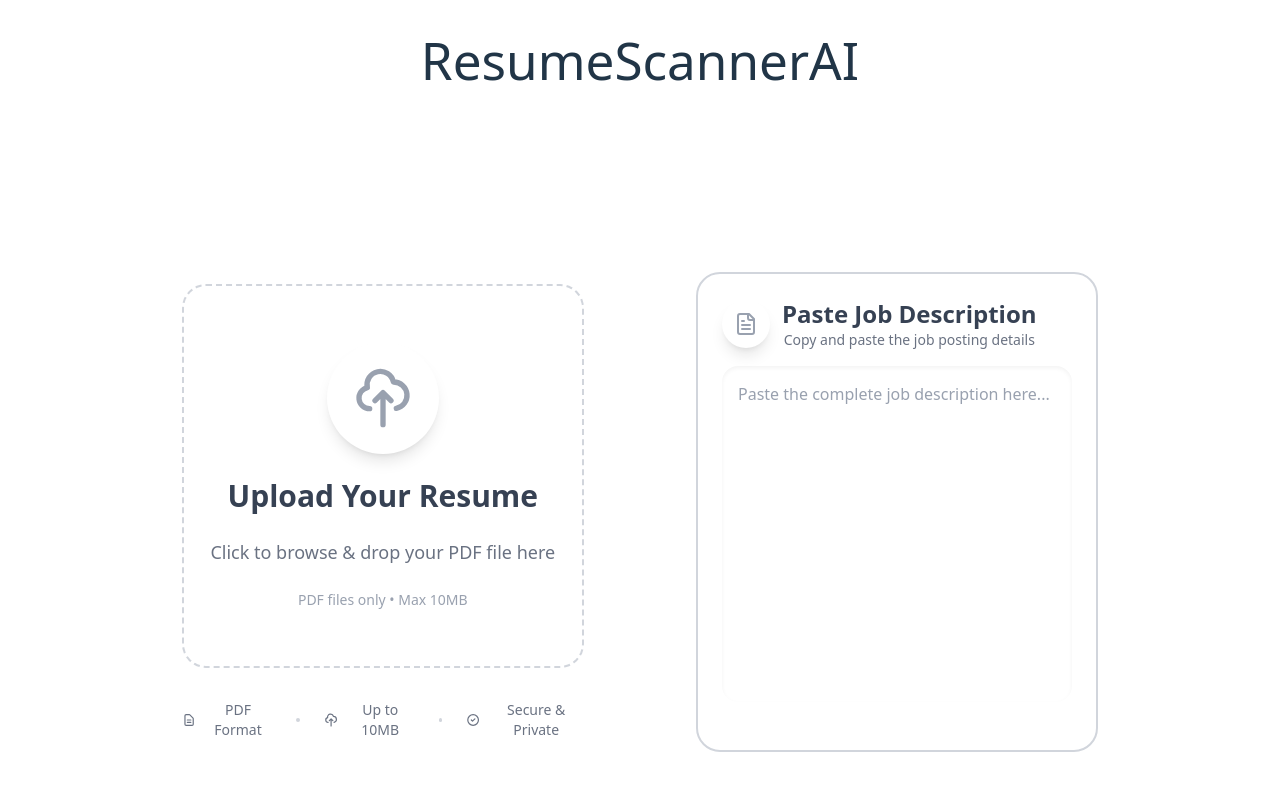
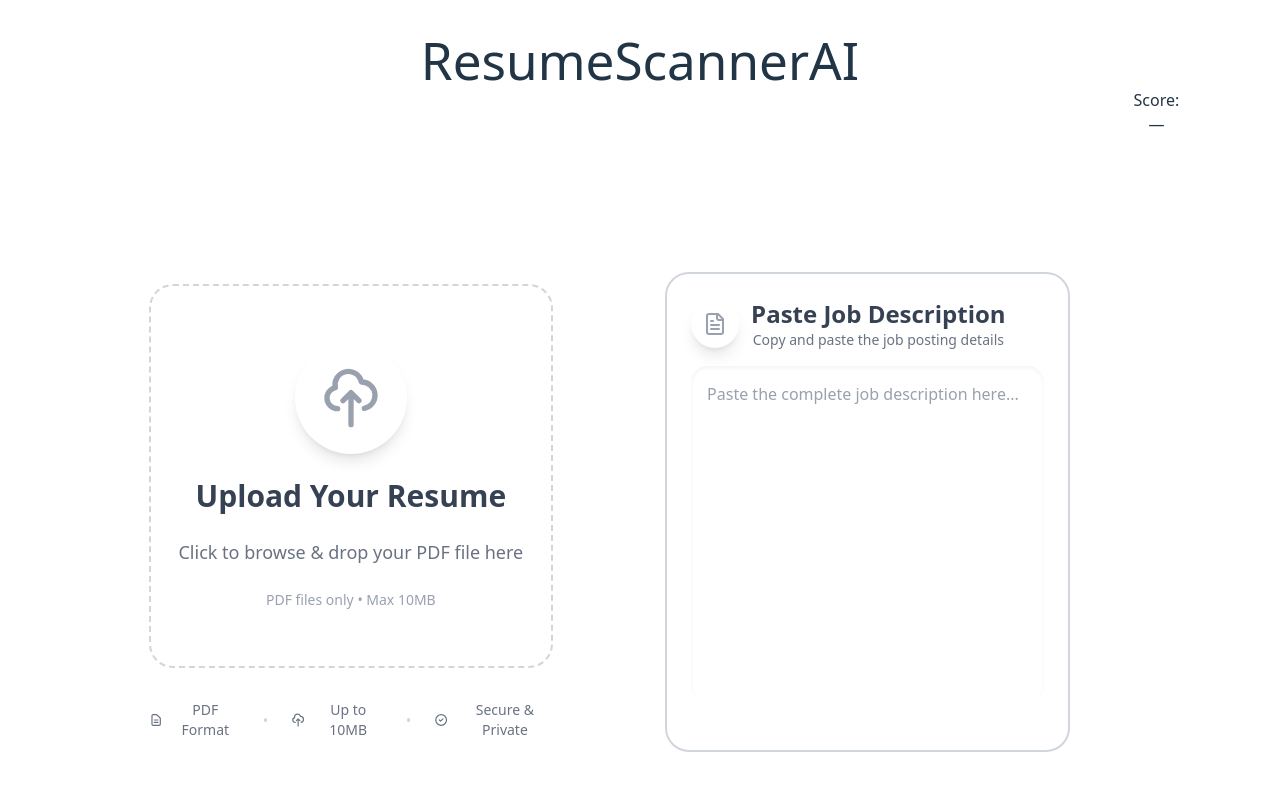
Before and after one commit to oriohayon15/ResumeScannerAI, a React (Vite) app in the folder client/: page / in a window 1280 px wide. Shown: the top 790 px of the page. Built offline with nearby package versions, Linux system fonts and the light colour scheme.

Commit message:
created scoring results component

```diff
--- a/client/package.json
+++ b/client/package.json
@@ -12,6 +12,7 @@
   "dependencies": {
     "@tailwindcss/vite": "^4.1.11",
     "axios": "^1.11.0",
+    "ogl": "^1.0.11",
     "react": "^19.1.0",
     "react-dom": "^19.1.0"
   },
--- a/client/src/App.jsx
+++ b/client/src/App.jsx
@@ -2,9 +2,11 @@ import { useState } from 'react'
 import './App.css'
 import ResumeUpload from './components/ResumeUpload'
 import ApplicationInput from './components/ApplicationInput'
+import ScoreResults from './components/scoreResults'
 
 function App() {
   const [jobDescription, setJobDescription] = useState("");
+  const [result, setResult] = useState(null);
 
   return (
     <>
@@ -12,11 +14,12 @@ function App() {
       <h1>ResumeScannerAI</h1>
       <div class='flex'>
           <div class='w-1/2 p-6'>
-            <ResumeUpload jobDescription={jobDescription} />
+            <ResumeUpload jobDescription={jobDescription} onResult={setResult} />
           </div>
           <div class='w-1/2 p-6'>
             <ApplicationInput value={jobDescription} onChange={setJobDescription} />
           </div>
+          <ScoreResults score={result} />
       </div>
       </div>
     </>
--- a/client/src/components/ResumeUpload.jsx
+++ b/client/src/components/ResumeUpload.jsx
@@ -4,7 +4,7 @@ import axios from 'axios';
 const UPLOAD_URL = "http://127.0.0.1:5000/extract";
 const MAX_SIZE_MB = 10;
 
-const ResumeUpload = ({ jobDescription }) => {
+const ResumeUpload = ({ jobDescription, onResult  }) => {
 
     const [file, setFile] = useState(null)
     const [error, setError] = useState("")
@@ -67,6 +67,7 @@ const ResumeUpload = ({ jobDescription }) => {
         })
         .then((res) => {
             console.log(res.data);
+            onResult?.(res.data);
         })
         .catch((err) => {
             setError("Upload failed. Please try again.");
--- /dev/null
+++ b/client/src/components/scoreResults.jsx
@@ -0,0 +1,11 @@
+import React from 'react';
+
+const ScoreResults = ({score}) => {
+    return (
+        <div>
+        <h2>Score: {score == null ? "—" : typeof score === "number" ? score.toFixed(2) : String(score)}</h2>
+      </div>
+    )
+}
+
+export default ScoreResults
```
Also changed, not shown: 1 other file (tests, documents, lock files or other folders).
